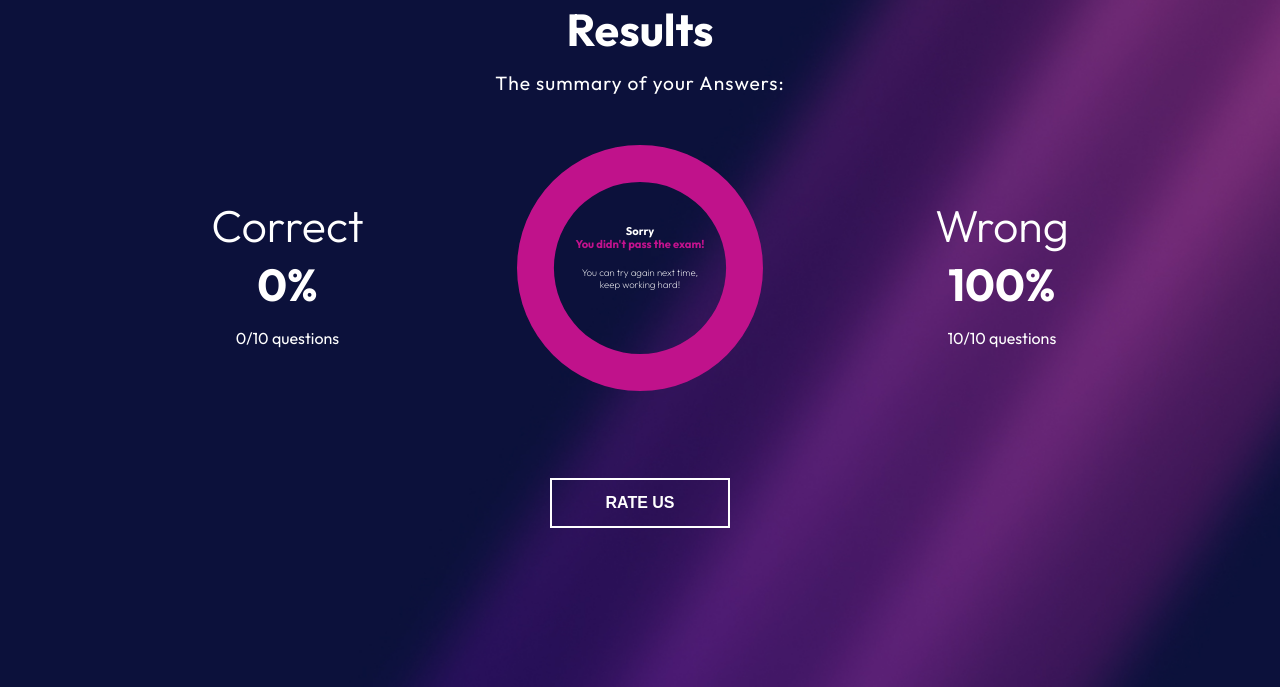
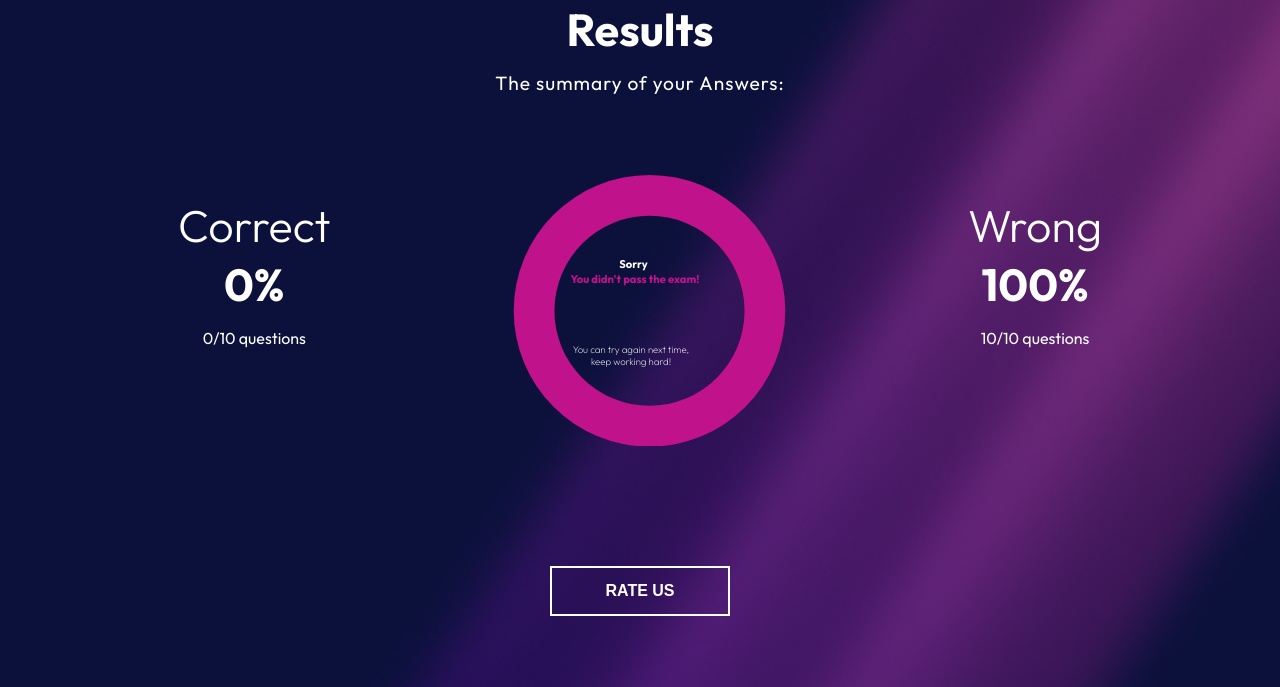
Before and after one commit to PJC90/Team-8-BW1, a plain HTML site: page results.html in a window 1280 px wide. Shown: the part 113-800 px from the top of the page. Drawn offline with nearby package versions, Linux system fonts and the light colour scheme.

Commit message:
other changes

```diff
--- a/assets/style.css
+++ b/assets/style.css
@@ -153,46 +153,43 @@ h1:first-of-type {
   margin-top: 100px;
 }
 
+#correct-section {
+  margin-top: 50px;
+}
+
+#wrong-section {
+  margin-top: 50px;
+}
+
 #chart {
-  position: absolute;
-  width: 20%;
+  position: relative;
+  width: 22%;
   word-wrap: break-word;
+  margin-top: 30px;
 }
 
 #inner1 {
-  display: inline-block;
+  position: absolute;
+
   width: 130px;
-  position: relative;
-  bottom: 180px;
+  left: 60px;
+  bottom: 160px;
   font-size: 0.7em;
 }
 #inner2 {
-  display: inline-block;
-
-  position: relative;
-  bottom: 210px;
+  position: absolute;
+  left: 50px;
+  bottom: 145px;
   width: 153px;
   font-size: 0.7em;
 }
 
 #inner3 {
-  position: relative;
-
-  display: inline-block;
+  position: absolute;
+  left: 60px;
   width: 125px;
   font-size: 0.6em;
   line-height: 12px;
-  bottom: 220px;
+  bottom: 70px;
   font-weight: 200;
 }
-
-#correct-section {
-  margin-top: 50px;
-  margin-right: 180px;
-}
-
-#wrong-section {
-  margin-top: 50px;
-
-  margin-left: 180px;
-}
--- a/script/results.js
+++ b/script/results.js
@@ -6,8 +6,6 @@ let data = {
     },
   ],
 };
-
-console.log(score);
 
 let ctx = document.getElementById("myDonutChart").getContext("2d");
 
--- a/script/script.js
+++ b/script/script.js
@@ -94,6 +94,8 @@ const questions = [
   },
 ];
 
+// GENERAZIONE TIMER
+
 let timer;
 
 const countdown = function (n) {
@@ -109,6 +111,8 @@ const countdown = function (n) {
 };
 
 countdown(60);
+
+// SEZIONE DOMANDE E SCORE
 
 const quizSection = document.getElementById("question-section");
 const quizElement = document.getElementById("question");
```
